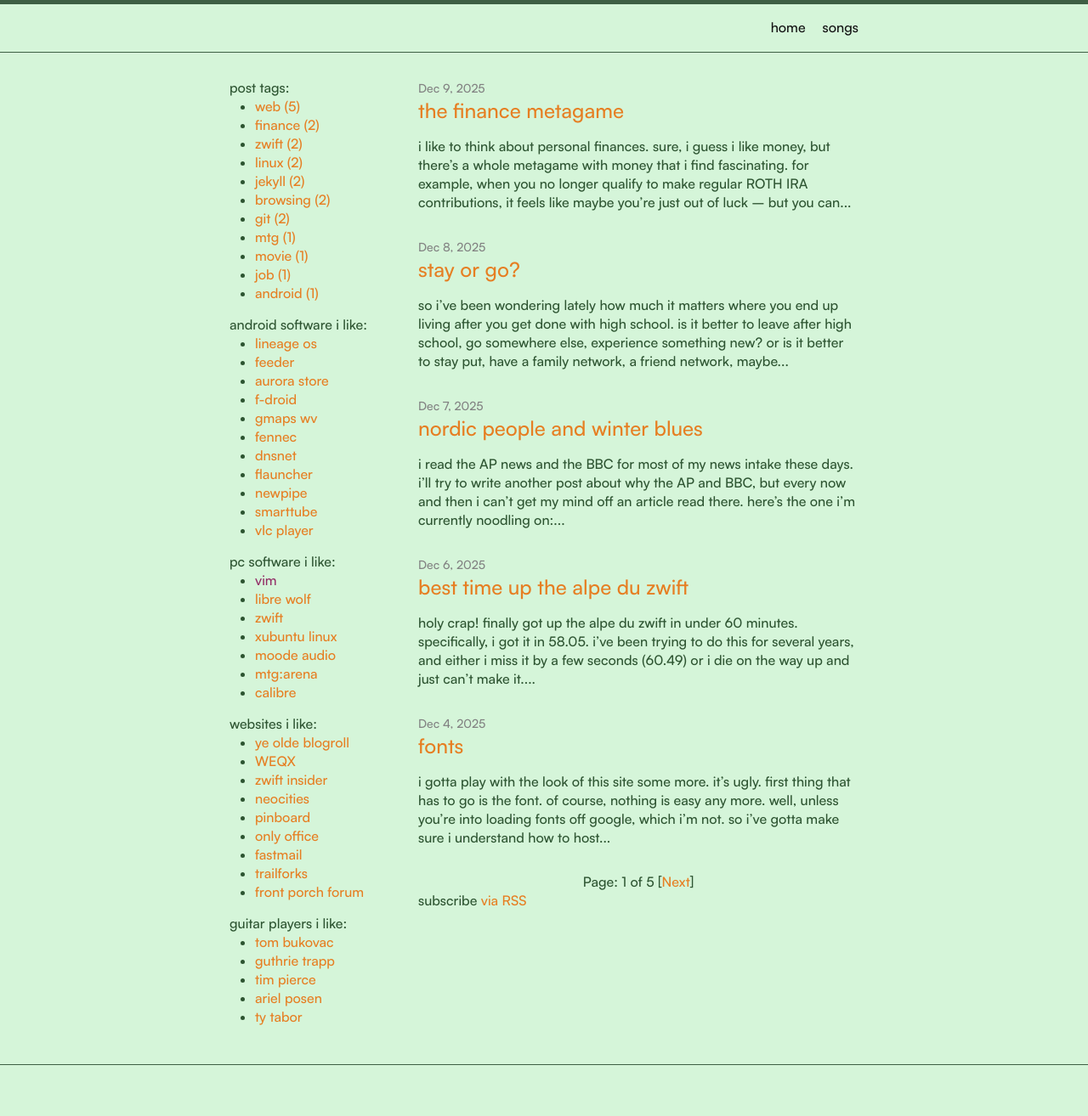
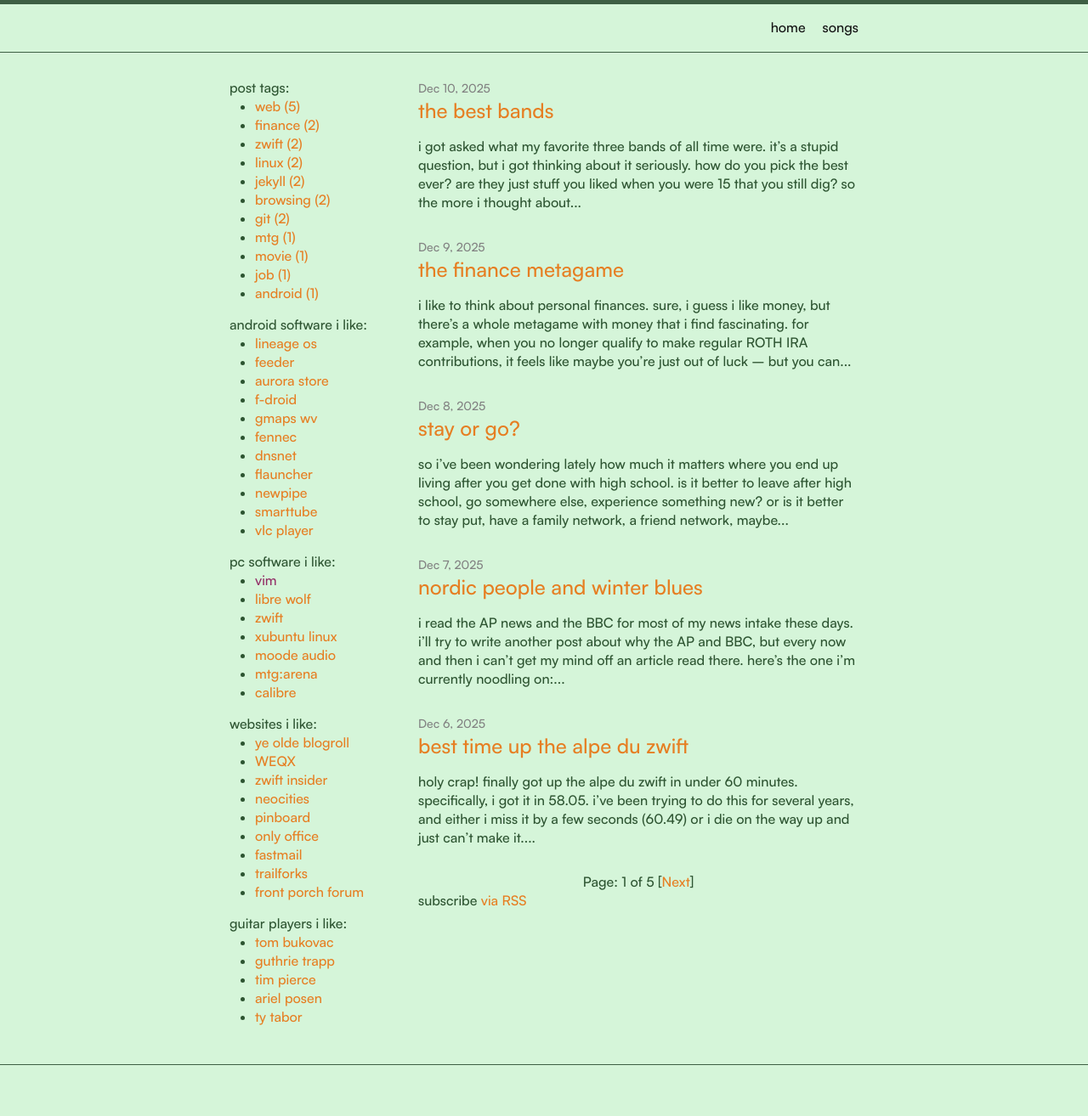
Before and after one commit to lesserraptor/blog, a Jekyll site: the page built from index.html, in a window 1280 px wide. Shown: the whole page at 85% size. Built offline with Jekyll 4.4.1, drawn with Linux system fonts in a browser that asks for light colours; the list of posts is cut into pages by our own code; comment, search, counter and statistics services are not loaded; some of the changed lines change nothing that is shown.

Commit message:
added new post, removed simple analytics

```diff
--- a/_layouts/default.html
+++ b/_layouts/default.html
@@ -15,8 +15,6 @@
 
     {%- include footer.html -%}
 
-  <script data-collect-dnt="true" async src="https://scripts.simpleanalyticscdn.com/latest.js"></script>
-<noscript><img src="https://queue.simpleanalyticscdn.com/noscript.gif?collect-dnt=true" alt="" referrerpolicy="no-referrer-when-downgrade"/></noscript>
   </body>
 
 </html>
--- /dev/null
+++ b/_posts/2025-12-10-best_bands.md
@@ -0,0 +1,19 @@
+---
+layout: post
+title: "the best bands"
+---
+i got asked what my favorite three bands of all time were. it's a stupid question, but i got thinking about it seriously. how do you pick the best ever? are they just stuff you liked when you were 15 that you still dig?
+
+so the more i thought about it, the more i landed on these criteria:
+- i need to have liked this band for a while. i know this rules out newer bands, but i think that's part of the deal.
+- they need to have many, many songs that i like. not just 1 or 2. preferably across 3 or more albums.
+- if i hear this band's music today, i still want to stop what i'm doing and listen to it
+- i've seen them live, preferably more than once.
+- i've owned several of their albums over the years.
+- i know all the lyrics to a bunch of their songs.
+
+i could probably go on, but you get the idea. when you look at it that way, i think it's pretty obvious that my top 3 are [The Tea Party](https://www.youtube.com/channel/UCIGUxclNuD0gRJJZ_CQm-Ww), [Cake](https://www.youtube.com/channel/UCAoag2wc7l_-xwdcawLcSqw) and [Smashing Pumpkins](https://www.youtube.com/channel/UCnGcjQlLO8x7jsfw3r6U9ww). there are some close runners up: [Tool](https://www.youtube.com/channel/UC1wUo-29zS7m_Jp-U_xYcFQ), [Porcupine Tree](https://www.youtube.com/@PorcupineTreeOfficial), [The Jelly Jam](https://www.youtube.com/@TheJellyJam), [Van Morrison](https://www.youtube.com/@vanmorrisonofficial), [Creedence Clearwater Revival](https://www.youtube.com/channel/UC69yJGpLNIMk6_ECLwxBZwA), [Green Day](https://www.youtube.com/channel/UCqC_GY2ZiENFz2pwL0cSfAw).
+
+but the more i thought about it, the more i realized that [Spoon](https://www.youtube.com/channel/UCuYzxeEUIoURBGtZyfZ1fBg) is inching towards the top 3. i mean, these guys can literally not make a bad song. and i've got all their albums. i love pretty much everything they've done.
+
+weird how that works out; years ago i probably would have had [Weezer](https://www.youtube.com/@weezer) on this list, but i just don't like them like i once did (except that blue album, that thing is still a masterpiece)
```
